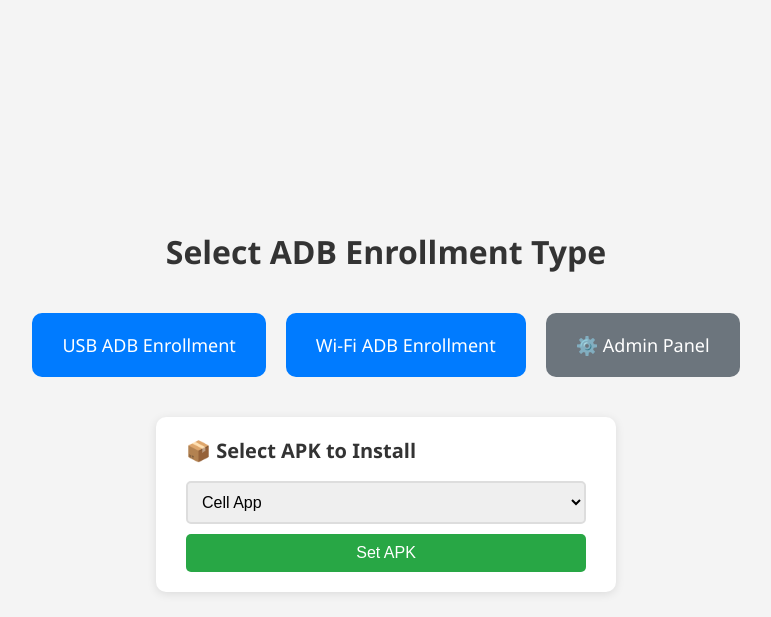
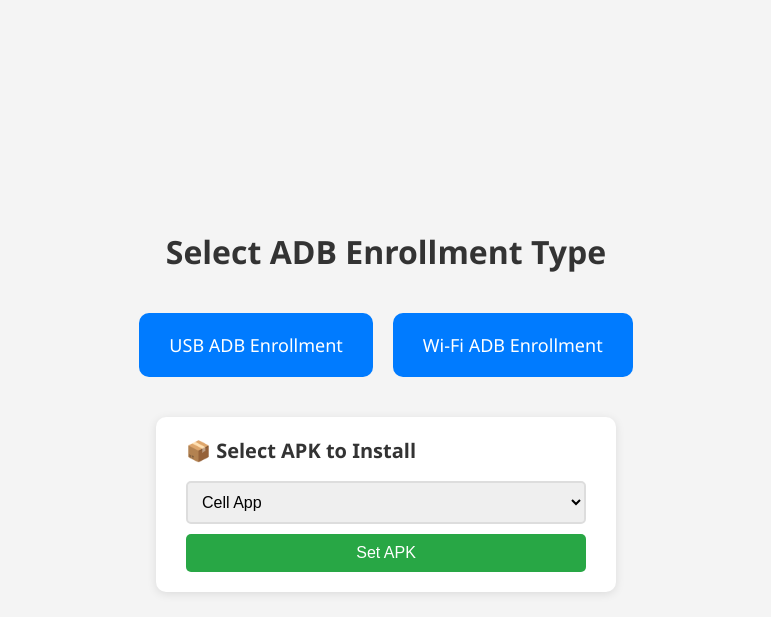
Before and after one commit to LeonardoCastellanos22/safedo, a Flask app: page / in a window 1280 px wide. Shown: the top 617 px of the page, without its empty margins (254-1025 px from the left). Run offline with Flask 3, Linux system fonts and the light colour scheme; data that the repository does not hold is empty; some libraries are stand-ins or nearby versions.

Commit message:
Deleting button for admin pages, only leaving url

```diff
--- a/templates/menu.html
+++ b/templates/menu.html
@@ -108,7 +108,6 @@
   <div class="menu">
     <a href="/starting_usb_adb_process" class="button">USB ADB Enrollment</a>
     <a href="/starting_adb_process" class="button">Wi-Fi ADB Enrollment</a>
-    <a href="/admin/" class="button" style="background-color: #6c757d;">⚙️ Admin Panel</a>
   </div>
 
   <div class="apk-selector">
```
